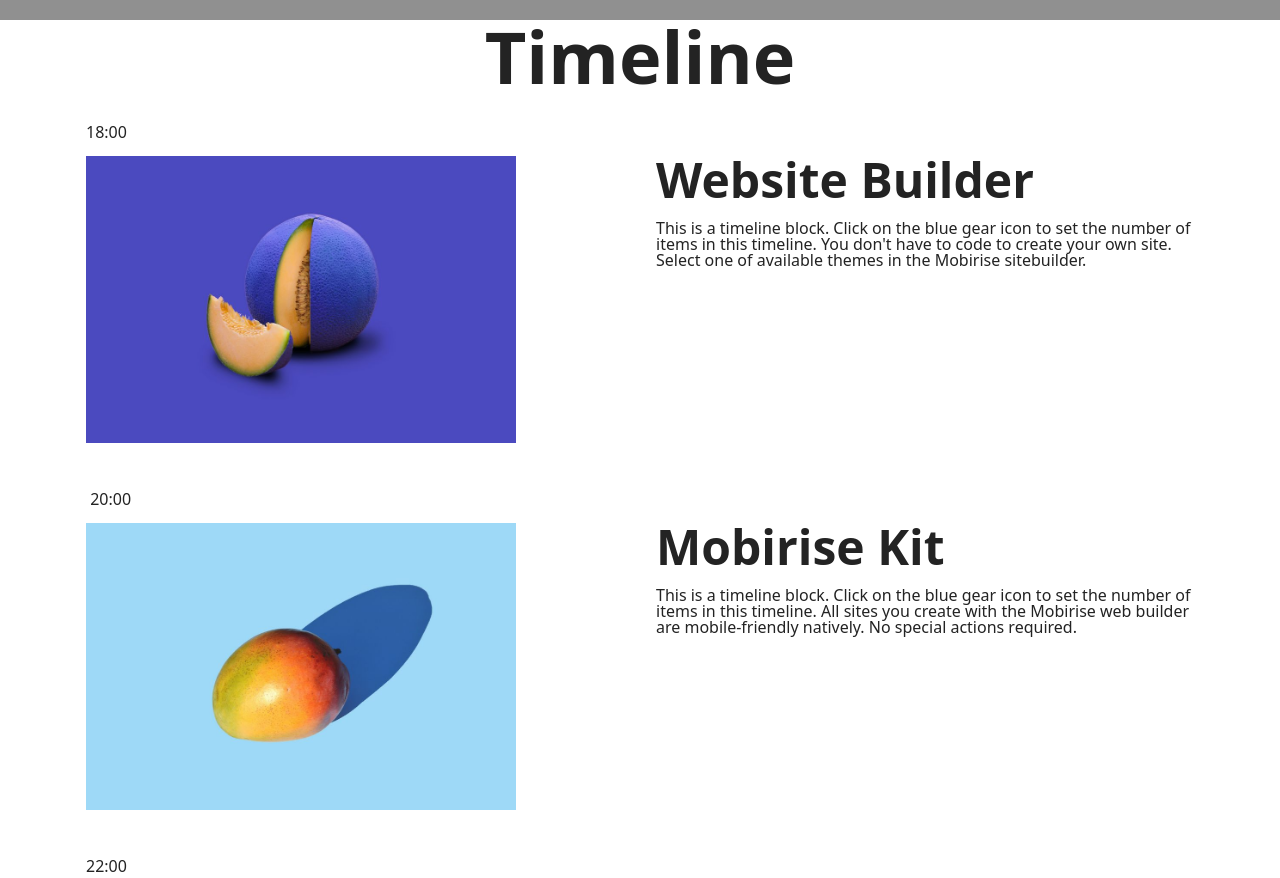
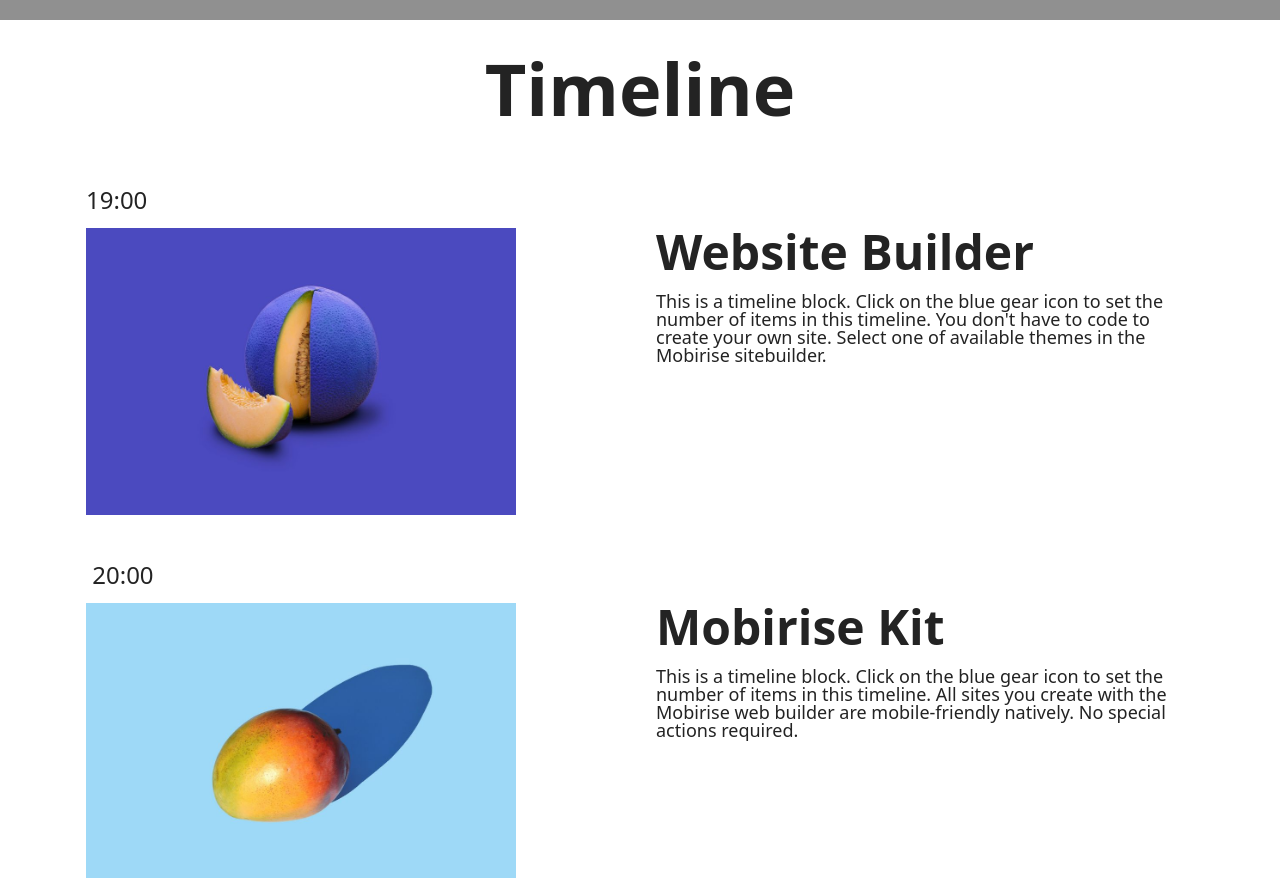
Before and after one commit to BLKKDOUT/BLKKDOUT.github.io, a plain HTML site: page index.html in a window 1280 px wide. Shown: the part 780-1658 px from the top of the page. Drawn offline with Linux system fonts and the light colour scheme; files whose address does not match are found by name; a web font is replaced by a local one.

Commit message:
Website update!
- resized fonts to right size
- adjusted fonts to responsive style

```diff
--- a/assets/mobirise/css/mbr-additional.css
+++ b/assets/mobirise/css/mbr-additional.css
@@ -1,6 +1,11 @@
 body {
   font-family: Jost;
 }
+
+.timeline-title{
+	padding: 2rem;
+}
+
 .display-1 {
   font-family: 'Montserrat Subrayada', sans-serif;
   font-size: 4.6rem;
@@ -860,7 +865,7 @@ a {
 .cid-sIZQStuWZO .mbr-section-title,
 .cid-sIZQStuWZO .mbr-section-subtitle,
 .cid-sIZQStuWZO .timeline-date {
-  text-align: center;
+    text-align: center;
 }
 .cid-sIZQStuWZO .iconBackground {
   position: absolute;
--- a/assets/theme/css/style.css
+++ b/assets/theme/css/style.css
@@ -62,8 +62,9 @@ a, a:hover {
 }
 
 .mbr-text {
-  font-style: normal;
-  line-height: 1.7;
+    font-style: normal;
+    line-height: 1.7;
+    font-size: 18px;
 }
 
 h1,
--- a/index.html
+++ b/index.html
@@ -30,7 +30,7 @@
   <section data-bs-version="5.1" class="header19 cid-sIZDTtrUzk mbr-fullscreen" data-bg-video="" id="header19-k">
 
     <video class="bgvideo" autoplay muted loop>
-	  <source type="video/mp4" src="https://storage.cloud.google.com/5sd1y584fsdcbx/video.mp4"/>
+	  <source type="video/mp4" src="https://storage.cloud.google.com/5sd1y584fsdcbx/video.mp4" loop/>
   </video>
 
     <div class="mbr-overlay" style="opacity: 0.5; background-color: rgb(35, 35, 35);">
@@ -138,9 +138,9 @@
 <section data-bs-version="5.1" class="timeline3 cid-sIZQStuWZO" id="timeline3-x">
 
 
-    <div class="container">
+    <div class="container" style="padding-bottom: 0.001rem">
         <div class="mbr-section-head">
-            <h3 class="mbr-section-title mbr-fonts-style align-center mb-0 display-2">
+            <h3 class="mbr-section-title mbr-fonts-style align-center mb-0 display-2" style="padding: 2rem">
                 <strong>Timeline</strong>
             </h3>
 
@@ -149,8 +149,8 @@
             <div class="row timeline-element first-separline mb-5">
                 <div class="timeline-date col-12">
                     <div class="timeline-date-wrapper">
-                        <p class="mbr-timeline-date display-7">
-                            18:00</p>
+                        <p class="mbr-timeline-date display-7" style="font-size: 1.5rem">
+                            19:00</p>
                     </div>
                 </div>
                 <span class="iconBackground"></span>
@@ -173,7 +173,7 @@
             <div class="row timeline-element first-separline mb-5">
                 <div class="timeline-date col-12">
                     <div class="timeline-date-wrapper">
-                        <p class="mbr-timeline-date display-7">
+                        <p class="mbr-timeline-date display-7" style="font-size: 1.5rem">
                             &nbsp;20:00</p>
                     </div>
                 </div>
@@ -197,7 +197,7 @@
             <div class="row timeline-element first-separline mb-5">
                 <div class="timeline-date col-12">
                     <div class="timeline-date-wrapper">
-                        <p class="mbr-timeline-date display-7">
+                        <p class="mbr-timeline-date display-7" style="font-size: 1.5rem">
                             22:00</p>
                     </div>
                 </div>
@@ -221,7 +221,7 @@
             <div class="row timeline-element first-separline mb-5">
                 <div class="timeline-date col-12">
                     <div class="timeline-date-wrapper">
-                        <p class="mbr-timeline-date display-7">
+                        <p class="mbr-timeline-date display-7"  style="font-size: 1.5rem">
                             00:00<br>
                         </p>
                     </div>
@@ -279,7 +279,7 @@
                             <span class="oldcost mbr-fonts-style display-2"></span>
                         </div>
                         <div class="mbr-section-btn pt-3">
-                            <a href="#contact" class="btn btn-primary display-4">Kontaktujte nás</a>
+                            <a href="#contact" class="btn btn-primary display-4" style="padding: 1rem 1.5rem">Kontaktujte nás</a>
                         </div>
                     </div>
                 </div>
```
